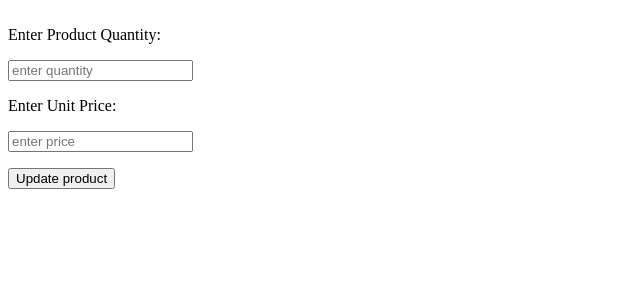
After one commit to AisosaAghedo/Inventory-Management-System-MVP, a Flask app: template frontend/templates/update_product.html in a window 1280 px wide. The commit adds this page. Shown: the top 300 px of the page, without its empty margins (0-640 px from the left). Run offline with Flask 2, Linux system fonts and the light colour scheme; the template is opened without the code that fills it, so the values that code supplies are empty; some libraries are stand-ins or nearby versions.

Commit message:
added update and delete functions

```diff
--- a/frontend/app.py
+++ b/frontend/app.py
@@ -66,6 +66,13 @@ def add_product():
     """ to ensure just people with password can access the add product page"""
     return render_template('add_product.html', cache_id=str(uuid4()))
 
+@app.route('/update/<product_sn>', strict_slashes=False)
+@login_required
+def update_product(product_sn):
+    """ update the products"""
+    return render_template('update_product.html', cache_id=str(uuid4()), product_sn=product_sn)
+
+
 @app.route('/logout')
 @login_required
 def logout():
--- a/frontend/static/scripts/product.js
+++ b/frontend/static/scripts/product.js
@@ -41,5 +41,11 @@ $(document).ready(function(){
        }
     });
 });
+	$(".update").click(function(){
+		let product_sn = $(this).parent(".project-box").attr("product_sn");
+		window.location.href = `update/${product_sn}`
+	});
+
+
 
 });
--- a/frontend/static/styles/product.css
+++ b/frontend/static/styles/product.css
@@ -426,6 +426,3 @@ body {
     .project-boxes.jsListView .project-box > * {
       margin-right: 10px;
     }
-input[name=update]{
-	margin-right: 50px;
-    }
--- a/frontend/templates/product.html
+++ b/frontend/templates/product.html
@@ -9,6 +9,7 @@
     <link rel="stylesheet" href="static/styles/product.css"/>
     <script src="https://code.jquery.com/jquery-3.2.1.min.js"></script>
     <script src="{{ url_for('static', filename='scripts/product.js')+ '?' + cache_id}}", type="text/javascript"></script>
+    <script src="{{ url_for('static', filename='scripts/product_delete.js')+ '?' + cache_id}}", type="text/javascript"></script>
 </head>
 
 <body>
@@ -69,8 +70,8 @@
 		<p class="box-content-subheader">{{product.category}}</p>
 		<p class="box-content-subheader">{{product.quantity}}</p>
 		<p class="box-content-subheader">{{expiry_date}}</p>
-		<input name='delete' type='button' value="Delete">
-		<input name='update' type='button' value="update">
+		<input class='delete' type='button' value="Delete">
+		<input class='update' type='button' value="update">
 
       </div>
       </div>
--- /dev/null
+++ b/frontend/templates/update_product.html
@@ -0,0 +1,23 @@
+<!DOCTYPE html>
+<html lang="en">
+    <head>
+        <title>ADSOSA</title>
+        <link rel="stylesheet" href="{{ url_for('static', filename='styles/add_product.css')+ '?' + cache_id}}"/>
+        <script src="https://code.jquery.com/jquery-3.2.1.min.js"></script>
+        <script src="{{ url_for('static', filename='scripts/product_update.js')+ '?' + cache_id}}", type="text/javascript"></script>
+    </head>
+    <body>
+            <header>
+                    <img src="{{ url_for('static', filename='images/logo.png')+ '?' + cache_id}}" alt="" class="logo">
+            </header>
+            <form>
+                    <div class="container" product_sn="{{product_sn}}">
+                            <label for="quantity">Enter Product Quantity:</label>
+                            <p><input type = "number" name='quantity' placeholder="enter quantity" required></p>
+                            <label for="price">Enter Unit Price:</label>
+                            <p><input type = "number" name='price' placeholder="enter price" required></p>
+                            <p><input type = "button" name='submit'  value="Update product"  required></p>
+                    </div>
+            </form>
+    </body>
+</html>
```
Also changed, not shown: frontend/static/scripts/product_delete.js (added, +23 -0 lines), frontend/static/scripts/product_update.js (added, +42 -0 lines).
